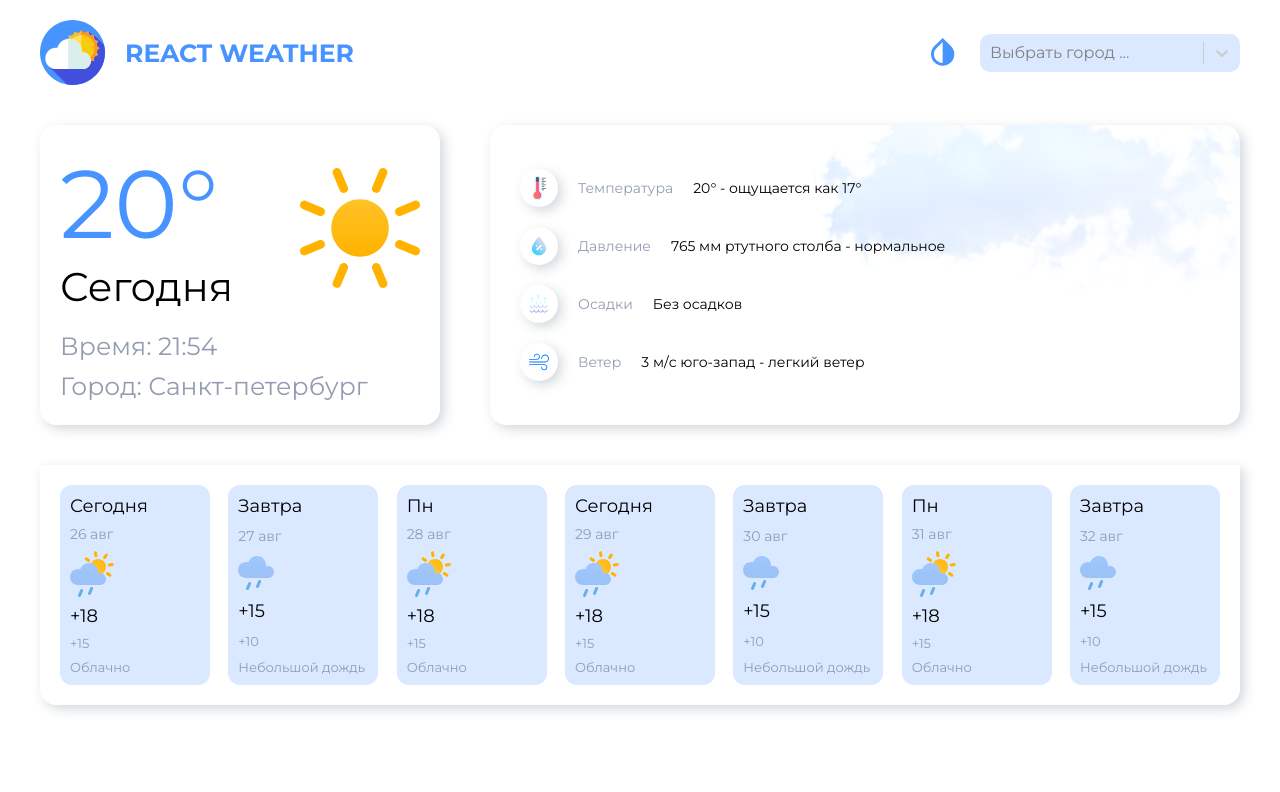
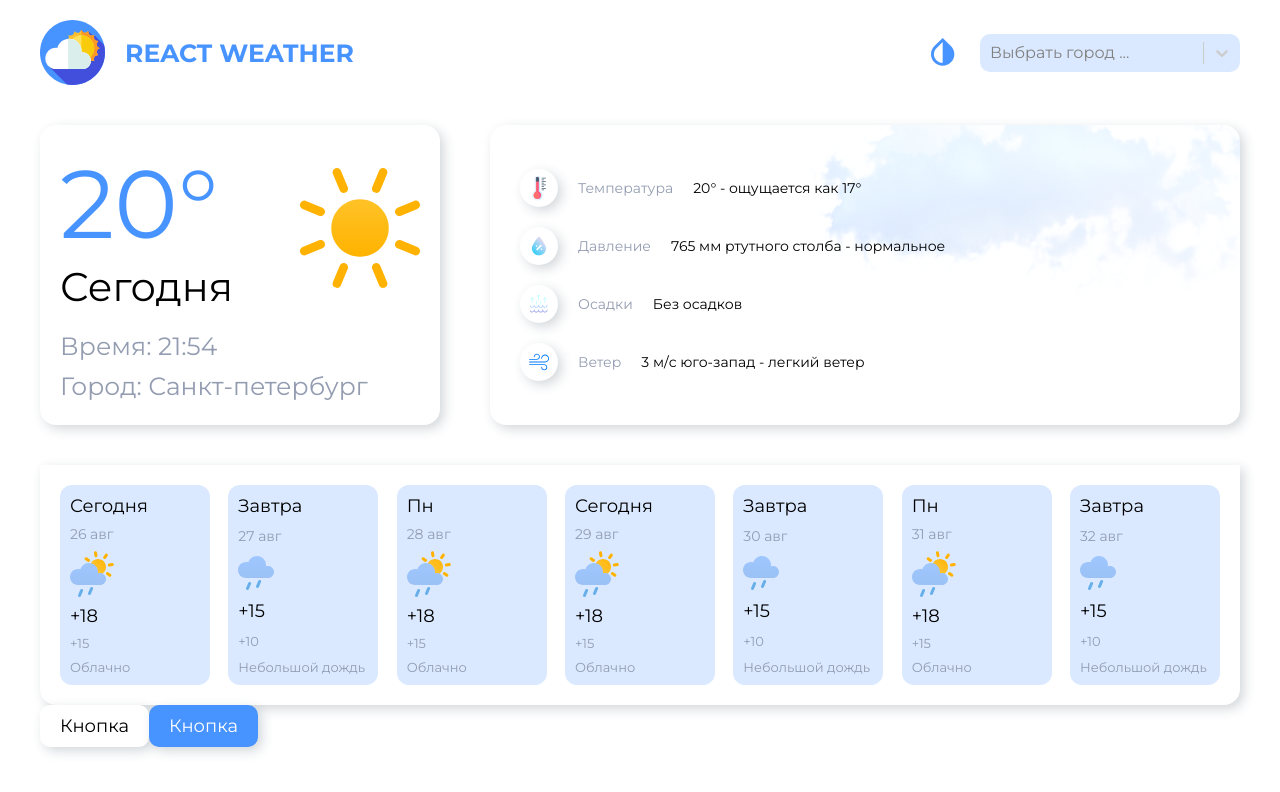
Before and after one commit to OlgaVorontsovaDev/react-weather, a React (Vite) app: page / in a window 1280 px wide. Shown: the top 792 px of the page. Built offline with nearby package versions, Linux system fonts and the light colour scheme.

Commit message:
Button component has been added

```diff
--- /dev/null
+++ b/src/components/Button/Button.module.scss
@@ -0,0 +1,26 @@
+@use '../../styles/variables.scss' as v;
+
+.button {
+  padding: 10px 20px;
+  background-color: v.$background-color;
+  box-shadow: v.$box-shadow;
+  border: none;
+  border-radius: 10px;
+  color: v.$text-primary-color;
+  font-size: 18px;
+  transition: background-color 0.3s ease;
+
+  &:hover {
+    background-color: v.$card-background-color;
+  }
+}
+
+.active {
+  background-color: v.$accent-color;
+  color: v.$active-text-color;
+  transition: color 0.3s ease;
+
+  &:hover {
+    color: v.$text-primary-color;
+  }
+}
--- /dev/null
+++ b/src/components/Button/Button.tsx
@@ -0,0 +1,16 @@
+import classNames from 'classnames';
+import { FC, useMemo } from 'react';
+import { ButtonProps } from './Button.props';
+import styles from './Button.module.scss';
+
+export const Button: FC<ButtonProps> = ({
+  className,
+  isActive = false,
+  ...props
+}) => {
+  const buttonClassname = useMemo(() => {
+    return classNames(styles.button, className, { [styles.active]: isActive });
+  }, [className, isActive]);
+
+  return <button {...props} type='button' className={buttonClassname} />;
+};
--- /dev/null
+++ b/src/components/Button/index.ts
@@ -0,0 +1 @@
+export * from './Button.tsx';
--- a/src/components/CardPaper/CardPaper.props.ts
+++ /dev/null
@@ -1,3 +0,0 @@
-export const CardPaper = () => {
-	return <div>
-}
--- a/src/components/CardPaper/CardPaper.tsx
+++ b/src/components/CardPaper/CardPaper.tsx
@@ -9,5 +9,5 @@ export const CardPaper: FC<HTMLAttributes<HTMLDivElement>> = ({
   const cardPaperClassname = useMemo(() => {
     return classNames(styles.card__paper, className);
   }, [className]);
-  return <div {...props} className={cardPaperClassname}></div>;
+  return <div {...props} className={cardPaperClassname} />;
 };
--- a/src/pages/Home/Home.tsx
+++ b/src/pages/Home/Home.tsx
@@ -7,6 +7,7 @@ import RainSun from '../../assets/icons/rain-sun.svg';
 import { Card } from '../../components/Card';
 import styles from './Home.module.scss';
 import { CardPaper } from '../../components/CardPaper';
+import { Button } from '../../components/Button';
 
 const WEEK_WEATHER_DATA: CardType[] = [
   {
@@ -95,6 +96,9 @@ export const Home = () => {
           );
         })}
       </CardPaper>
+
+      <Button>Кнопка</Button>
+      <Button isActive>Кнопка</Button>
     </>
   );
 };
--- a/src/styles/variables.scss
+++ b/src/styles/variables.scss
@@ -1,6 +1,7 @@
 $box-shadow: 4px 4px 12px 0px rgba(34, 60, 80, 0.2);
-$accent-color: #4793FF;
+$accent-color: #4793ff;
 $background-color: #fff;
 $text-primary-color: #000000;
-$text-secondary-color: #939CB0;
-$card-background-color: #DAE9FF;
+$text-secondary-color: #939cb0;
+$card-background-color: #dae9ff;
+$active-text-color: #fff;
```
Also changed, not shown: src/components/Button/Button.props.ts (added, +7 -0 lines).
